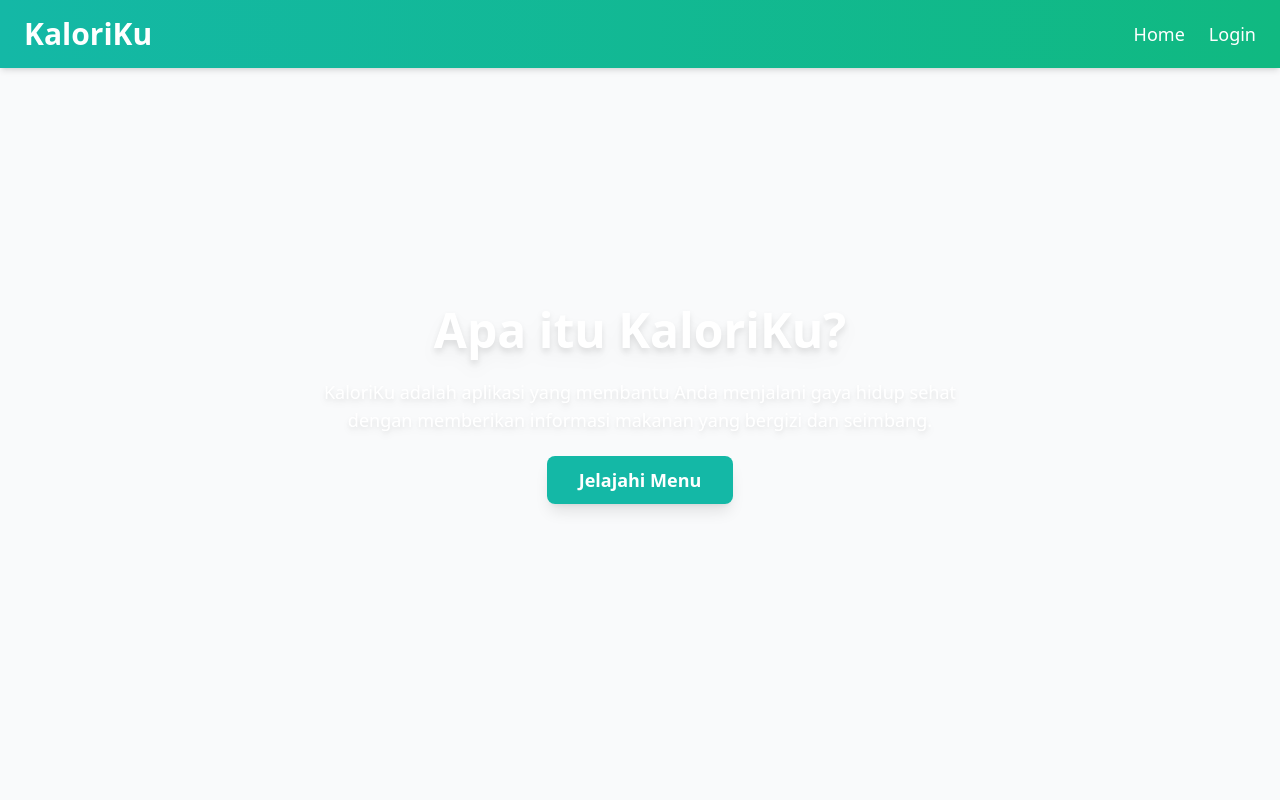
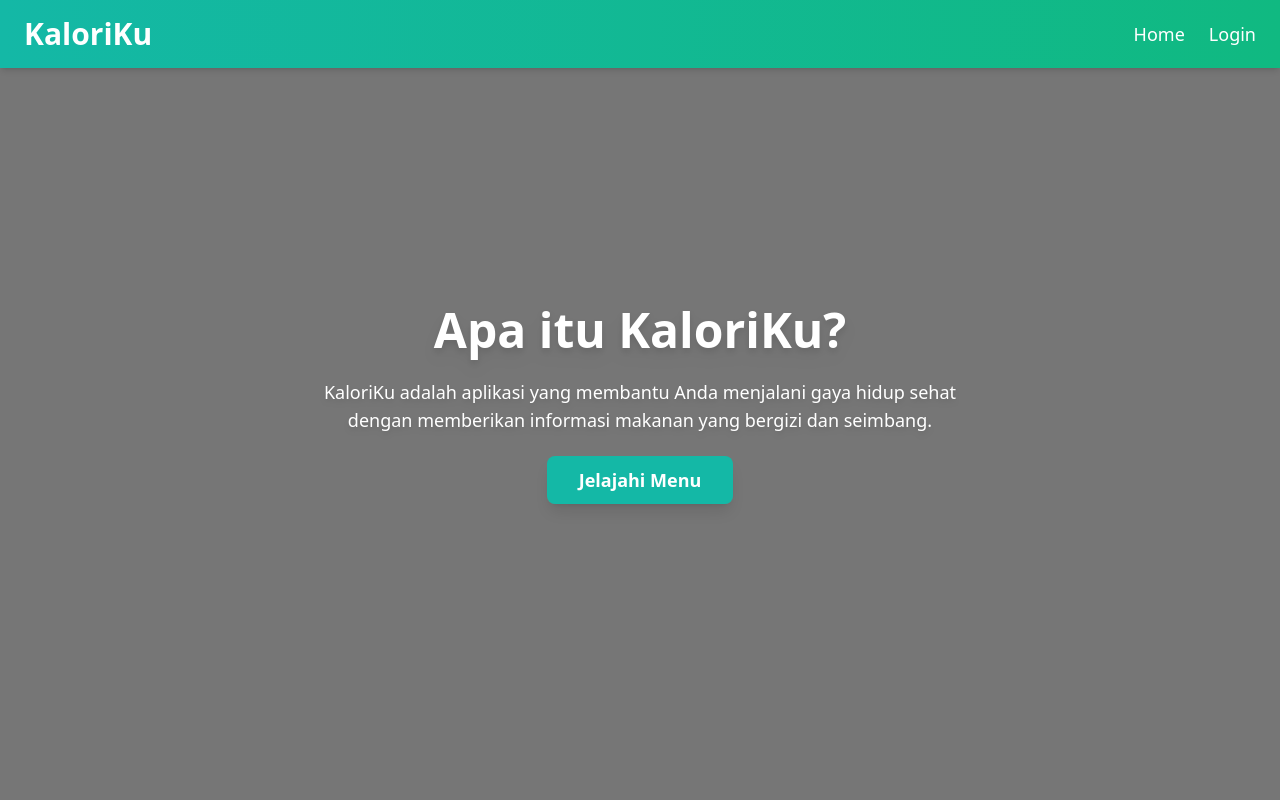
Before and after one commit to Nidasakinaa/KaloriKu-FE, a plain HTML site: page pages/index.html in a window 1280 px wide. Shown: the top 800 px of the page. Drawn offline with nearby package versions, Linux system fonts and the light colour scheme; the site is published under a folder, as on GitHub Pages, so addresses that start at the root find nothing.

Commit message:
Update hero image path in index.html to use relative URL for consistency

```diff
--- a/pages/index.html
+++ b/pages/index.html
@@ -36,7 +36,7 @@
 
     <!-- Hero Section Start -->
     <header class="relative h-screen flex items-center justify-center text-center px-4">
-        <img src="/img/baground.jpg" alt="Hero Image" class="absolute inset-0 w-full h-full object-cover brightness-75">
+        <img src="../img/baground.jpg" alt="Hero Image" class="absolute inset-0 w-full h-full object-cover brightness-75">
         <div class="relative z-10 max-w-2xl">
             <h1 class="text-white text-5xl font-extrabold mb-6 drop-shadow-lg animate__animated animate__fadeIn">Apa itu KaloriKu?</h1>
             <p class="text-white text-lg mb-8 drop-shadow-md animate__animated animate__fadeIn animate__delay-1s">KaloriKu adalah aplikasi yang membantu Anda menjalani gaya hidup sehat dengan memberikan informasi makanan yang bergizi dan seimbang.</p>
```
